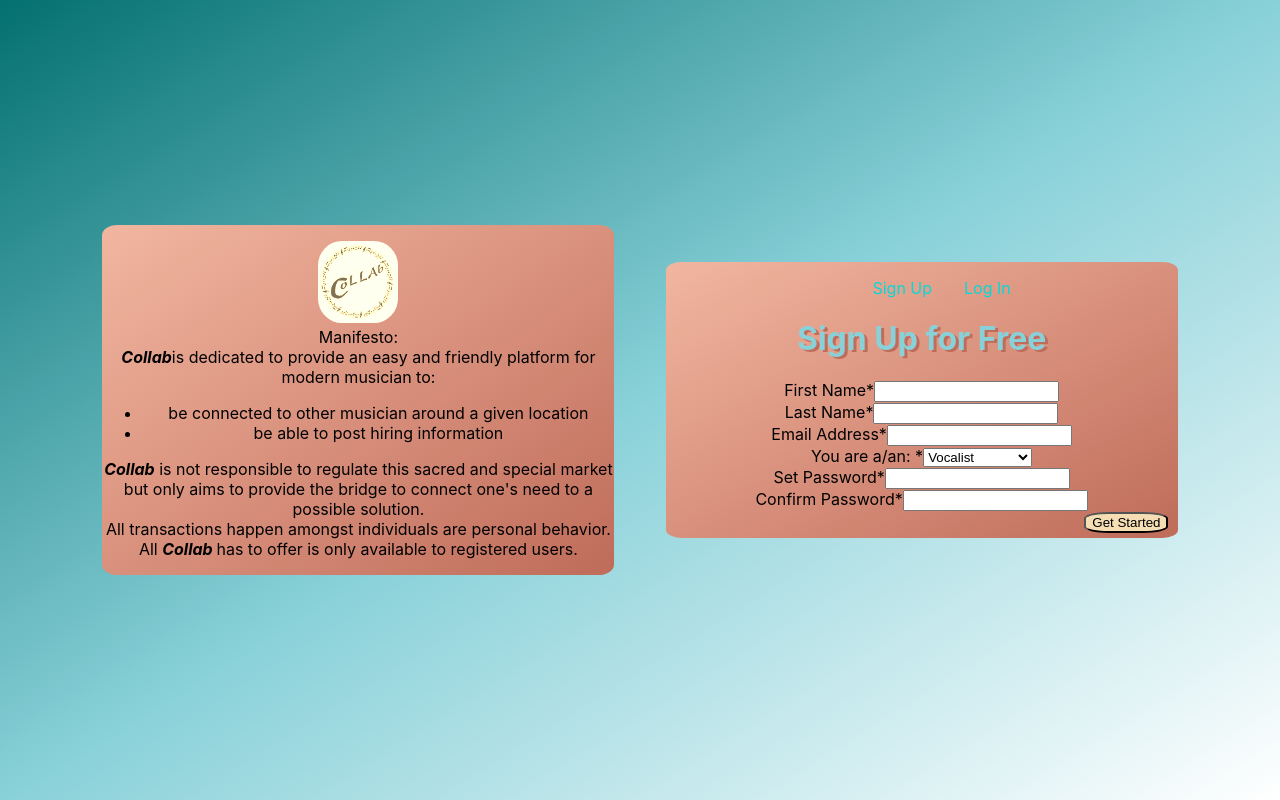
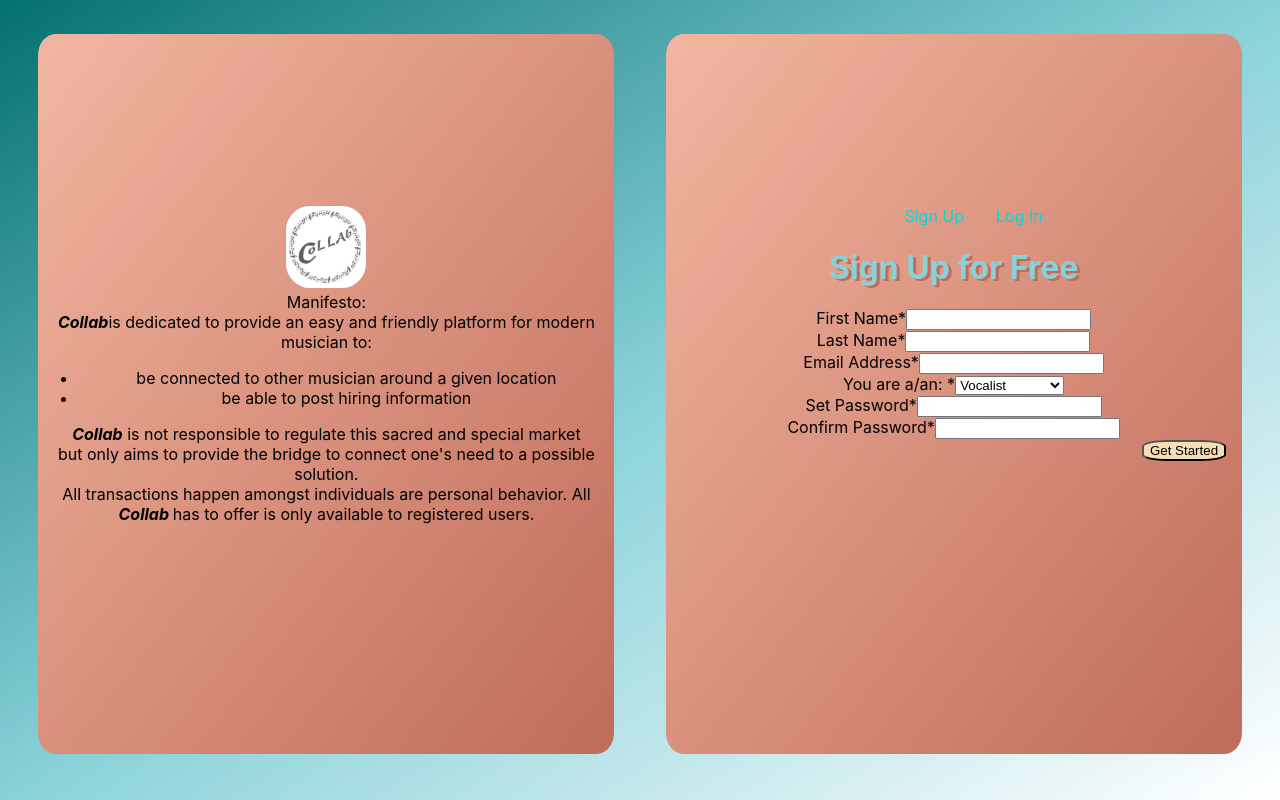
Before and after one commit to PianoFF/collab_client, a React (Create React App) app: page /home in a window 1280 px wide. Built offline with nearby package versions, Linux system fonts and the light colour scheme.

Commit message:
css stylesheets reorganized so to apply gloably with similar elements

```diff
--- a/src/App.js
+++ b/src/App.js
@@ -2,12 +2,14 @@
 import { BrowserRouter as Router, Route, Switch } from "react-router-dom"
 import "./App.css"
 import "./components/Button.css"
+import "./containers/FlexContainer.css"
 
 import FrontPage from "./containers/FrontPage"
 import NewPostForm from "./components/NewPostForm"
 import API from "./API/API"
 import Navbar from "./components/Navbar"
 import Home from "./containers/Home"
+import Posts from "./containers/Posts"
 
 // import { ThemeProvider } from "styled-components"
 
--- a/src/components/PostCard.css
+++ b/src/components/Card.css
@@ -4,4 +4,5 @@
   border-left: 4px solid #89d1d9;
   background-color: rgb(231, 200, 192);
   border-radius: 3%;
+  margin-bottom: 1%;
 }
--- a/src/components/Manifesto.css
+++ b/src/components/Manifesto.css
@@ -5,7 +5,3 @@
   left: 0em;
   top: 0em;
 }
-
-.sepia {
-  filter: sepia(100%);
-}
--- a/src/components/Manifesto.js
+++ b/src/components/Manifesto.js
@@ -2,7 +2,7 @@
 import "./Manifesto.css"
 
 export const Manifesto = () => (
-  <p>
+  <p className="manifesto">
     <img src="collab-logo.png" className="collab-logo sepia"></img> <br />
     Manifesto: <br />
     <strong>
--- a/src/components/Navbar.js
+++ b/src/components/Navbar.js
@@ -22,7 +22,7 @@
         <NavLink
           to="/posts"
           activeStyle={{ background: "#BF6C5A", color: "black" }}>
-          Posts
+          Your Posts
         </NavLink>
         <NavLink
           to="/inbox"
--- a/src/components/PostCard.js
+++ b/src/components/PostCard.js
@@ -1,5 +1,4 @@
 import React from "react"
-import "./PostCard.css"
 import NewMessage from "./NewMessage"
 
 const PostCard = ({ post, showMessageBox, toggleMessageBox, user }) => {
--- a/src/containers/Home.css
+++ b/src/containers/FlexContainer.css
@@ -3,7 +3,7 @@
   flex-direction: row;
   flex-wrap: wrap;
   justify-content: center;
-  align-items: center;
+  align-items: flex-start;
   align-content: center;
   flex-grow: 1;
   position: relative;
@@ -11,14 +11,17 @@
 
 .flex-container > div {
   background-color: #bf6c5a;
-  width: 40%;
+  width: 45%;
   border-radius: 3%;
   margin: 2%;
+  margin-top: 1%;
   text-align: center;
   background-image: linear-gradient(to bottom right, #f2b6a0, #bf6c5a);
+  height: 90%;
+  overflow: scroll;
 }
-
+/*
 div#posts {
   height: 90%;
   overflow: scroll;
-}
+} */
--- a/src/containers/FrontPage.css
+++ b/src/containers/FrontPage.css
@@ -1,19 +1,4 @@
-.flex-container {
-  display: flex;
-  flex-direction: row;
-  flex-wrap: wrap;
-  justify-content: center;
-  align-items: center;
-  align-content: center;
-  flex-grow: 1;
-  position: relative;
+.table,
+.manifesto {
+  margin-top: 30%;
 }
-
-.flex-container > div {
-  background-color: #bf6c5a;
-  width: 40%;
-  margin: 2%;
-  text-align: center;
-  background-image: linear-gradient(to bottom right, #f2b6a0, #bf6c5a);
-  border-radius: 20%;
-}
--- a/src/containers/FrontPage.js
+++ b/src/containers/FrontPage.js
@@ -9,10 +9,10 @@
 
     return (
       <div className="flex-container">
-        <div>
+        <div className="manifest">
           <Manifesto />
         </div>
-        <div>
+        <div className="singuplogin">
           <SignupLogin setUser={setUser} />
         </div>
       </div>
--- a/src/containers/Home.js
+++ b/src/containers/Home.js
@@ -2,7 +2,7 @@
 import API from "../API/API"
 import UsersList from "../components/UsersList"
 import PostsList from "../components/PostsList"
-import "./Home.css"
+import "../components/Card.css"
 
 class Home extends Component {
   state = {
--- /dev/null
+++ b/src/containers/Posts.js
@@ -0,0 +1,13 @@
+import React, { Component } from "react"
+
+class Posts extends Component {
+  render() {
+    return (
+      <div>
+        <h1> This is a user's posts</h1>
+      </div>
+    )
+  }
+}
+
+export default Posts
```
